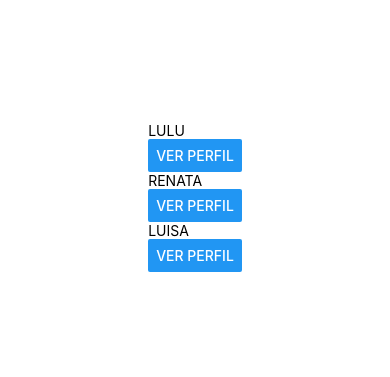
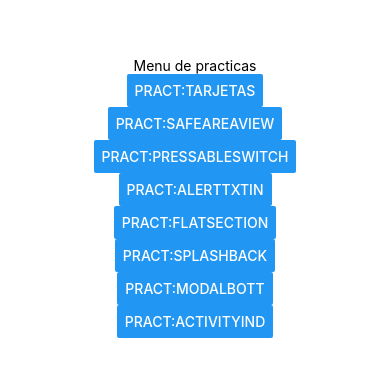
Before and after one commit to Hernan-TIID/DAM221, a React Native app in the folder miApp2/: screen / in a window 390 px wide. Shown: the part 225-602 px from the top of the page. Built offline with nearby package versions, Linux system fonts and the light colour scheme.

Commit message:
creacion de carpeta de Screens y archivos especificos para cada practica

```diff
--- a/miApp2/App.js
+++ b/miApp2/App.js
@@ -1,47 +1,26 @@
-//Zona de importaciones
+// 1. Zona de importaciones
 
-import { StatusBar } from 'expo-status-bar';
-import { Saludo } from './components/Saludo';
 import { StyleSheet, Text, View, Image } from 'react-native';
-import { Saludo2 } from './components/Saludo2';
-import { Perfil } from './components/Perfil';
+import MenuScreen from './Screens/MenuScreen';
 
-//Zona render o main
+// 2. Zona render o Main
+
 export default function App() {
   return (
     <View style={styles.container}>
-
-      {/* <Text>Hola Mundo ReactNative!</Text>
-      <Image source={require('./assets/wave.png')}/>
-      <Text>  ----------------------------</Text>
-      <Saludo></Saludo>
-      <Saludo/>
-      <Text>  ----------------------------</Text>
-      <Saludo2></Saludo2>
-      <Saludo2/>
-      */}
-
-      <Perfil nombre="LULU" carrera="TIID" materia="movil" cuatri={"4"} ></Perfil>
-
-
-      <Perfil nombre="RENATA" carrera="TIID" materia="movil" cuatri={"4"}></Perfil>
-
-
-      <Perfil nombre="LUISA" carrera="TIID" materia="movil" cuatri={"4"}/>
-
-
-      <StatusBar style="auto" />
+      <MenuScreen/>
     </View>
   );
 }
 
-//Zona de estilos y posicionamiento
+
+// 3. Zona de estilos y posicionamientos
 const styles = StyleSheet.create({
   container: {
     flex: 1,
-    backgroundColor: '#fff',
-    alignItems: 'center',
+    backgroundColor: '#ffffff',
+    flexDirection: 'column',
     justifyContent: 'center',
-
-  },
+    alignItems: 'center'
+  }
 });
--- /dev/null
+++ b/miApp2/Screens/MenuScreen.js
@@ -0,0 +1,68 @@
+
+// 1. Zona de importaciones */
+
+import { StyleSheet, Text, View, Image, Button } from 'react-native';
+import { useState } from 'react';
+import TarjetasScreen from './TarjetasScreen'
+import SafeScreen from './SafeScreen'
+import PressScreen from './PressScreen'
+import AlertScreen from './AlertScreen'
+import FlatScreen from './FlatScreen'
+import SplashScreen from './SplashScreen'
+import ModalScreen from './ModalScreen'
+import ActivityScreen from './ActivityScreen'
+
+//2. Zona render o Main
+
+export default function MenuScreen() {
+  const[screen, setScreen]= useState('menu');
+
+  switch (screen){
+
+    case 'tarjetas':
+      return <TarjetasScreen/>
+    case 'safe':
+      return <SafeScreen/>
+    case 'press':
+      return <PressScreen/>
+    case 'alert':
+      return <AlertScreen/>
+    case 'flat':
+      return <FlatScreen/>
+    case 'splash':
+      return <SplashScreen/>
+    case 'modal':
+      return <ModalScreen/>
+    case 'activity':
+      return <ActivityScreen/>
+    case 'menu':
+      default:
+        return (
+        <View style={styles.container}>
+          <Text>Menu de practicas</Text>
+          <Button title="Pract:Tarjetas" onPress={()=>setScreen('tarjetas')}/>
+          <Button title ="Pract:SafeAreaView" onPress={()=>setScreen('safe')}/>
+          <Button title="Pract:PressableSwitch" onPress={()=>setScreen('press')}/>
+          <Button title="Pract:AlertTxtIn" onPress={()=>setScreen('alert')}/>
+          <Button title="Pract:FlatSection" onPress={()=>setScreen('flat')}/>
+          <Button title="Pract:SplashBack" onPress={()=>setScreen('splash')}/>
+          <Button title="Pract:ModalBott" onPress={()=>setScreen('modal')}/>
+          <Button title="Pract:ActivityInd" onPress={()=>setScreen('activity')}/>
+
+        </View>
+        );
+  }
+
+}
+
+
+// 3. Zona de estilos y posicionamientos */
+const styles = StyleSheet.create({
+  container: {
+    flex: 1,
+    backgroundColor: '#ffffff',
+    flexDirection: 'column',
+    justifyContent: 'center',
+    alignItems: 'center'
+  }
+});
--- /dev/null
+++ b/miApp2/Screens/SafeScreen.js
@@ -0,0 +1,29 @@
+
+// 1. Zona de importaciones
+
+import { StyleSheet, Text, View, Image } from 'react-native';
+
+// 2. Zona render o Main
+
+export default function SafeScreen() {
+  return (
+    <View style={styles.container}>
+
+        <text>  Practica 10 </text>
+        <text>  Diego O Saul </text>
+
+    </View>
+  );
+}
+
+
+// 3. Zona de estilos y posicionamientos
+const styles = StyleSheet.create({
+  container: {
+    flex: 1,
+    backgroundColor: '#ffffff',
+    flexDirection: 'column',
+    justifyContent: 'center',
+    alignItems: 'center'
+  }
+});
--- /dev/null
+++ b/miApp2/Screens/TarjetasScreen.js
@@ -0,0 +1,40 @@
+
+// 1. Zona de importaciones
+import { StatusBar } from 'expo-status-bar';
+import { StyleSheet, Text, View, Image } from 'react-native';
+import { Perfil } from '../components/Perfil.js'
+
+
+// 2. Zona render o Main
+
+export default function TarjetasScreen() {
+  return (
+    <View style={styles.container}>
+      <Perfil style={styles.tarjetas1} nombre="LULU" carrera="TIID-221" materia="Apps Moviles" cuatrimestre="4"/>
+      <Perfil style={styles.tarjetas2} nombre="RENATA" carrera="TIID-221" materia="Apps Moviles" cuatrimestre="4" />
+      <Perfil style={styles.tarjetas3} nombre="LUISA" carrera="TIID-221" materia="Apps Moviles" cuatrimestre="4" />
+
+    </View>
+  );
+}
+
+
+// 3. Zona de estilos y posicionamientos
+const styles = StyleSheet.create({
+  container: {
+    flex: 1,
+    backgroundColor: '#ffffff',
+    flexDirection: 'column',
+    justifyContent: 'center',
+    alignItems: 'center',
+  },
+  tarjetas1:{
+    backgroundColor: 'pink',
+  },
+  tarjetas2:{
+    backgroundColor: 'yellow',
+  },
+  tarjetas3:{
+    backgroundColor: 'orange',
+  }
+});
--- a/miApp2/components/Perfil.js
+++ b/miApp2/components/Perfil.js
@@ -1,29 +1,48 @@
-import { Text, View, Button, Image , StyleSheet} from 'react-native';
+import { View, Text, Button, StyleSheet } from 'react-native';
 import { useState } from 'react';
 
-export const Perfil = ({nombre,carrera,materia,cuatri}) => {
+export const Perfil = ({ nombre, carrera, materia, cuatrimestre, style}) => {
+    const [mostrar, setMostrar] = useState(false);
 
-  const[mostrar,setMostrar]= useState(false);
+    return (
+        <View style={[estilos.tarjetas, style]}>
+            <Text style={estilos.nombre}>{nombre}</Text>
 
-  return (
-    <View>
+            {mostrar &&
+            <>
+            <Text style={estilos.carrera}>{carrera}</Text>
+            <Text style={estilos.otrotexto}>{materia}</Text>
+            <Text style={estilos.otrotexto}>{cuatrimestre} </Text>
+            </>
+            }
 
-      <Text>{nombre}</Text>
+            <Button title=" Ver perfil" onPress={()=>setMostrar(!mostrar)}></Button>
+        </View>
 
+    )
+}
 
-    { mostrar &&
-    <>
-      <Text>{carrera}</Text>
-      <Text>{materia}</Text>
-      <Text>{cuatri}</Text>
-    </>
+const estilos = StyleSheet.create({
+    nombre:{
+        fontSize: 24,
+        fontWeight: 600,
+        textTransform: 'uppercase'
+    },
+    carrera:{
+        fontSize: 20,
+        color: 'red',
+        fontFamily: 'Roboto'
+    },
+    otrotexto:{
+        fontSize: 18,
+        color: 'blue',
+        fontFamily: 'Courier',
+        fontStyle: 'italic'
+    },
+    tarjetas:{
+        borderWidth: 3,
+        borderRadius: 10,
+        padding: 15,
+        margin: 10,
     }
-    <Button title="Ver perfil" onPress={()=>setMostrar(!mostrar)}></Button>
-    </View>
-  );
-};
-
-const estilos= StyleSheet.create({
-
-
-})
+});
```
Also changed, not shown: miApp2/Screens/ActivityScreen.js (added), miApp2/Screens/AlertScreen.js (added), miApp2/Screens/FlatScreen.js (added), miApp2/Screens/ModalScreen.js (added), miApp2/Screens/PressScreen.js (added), miApp2/Screens/SplashScreen.js (added).
